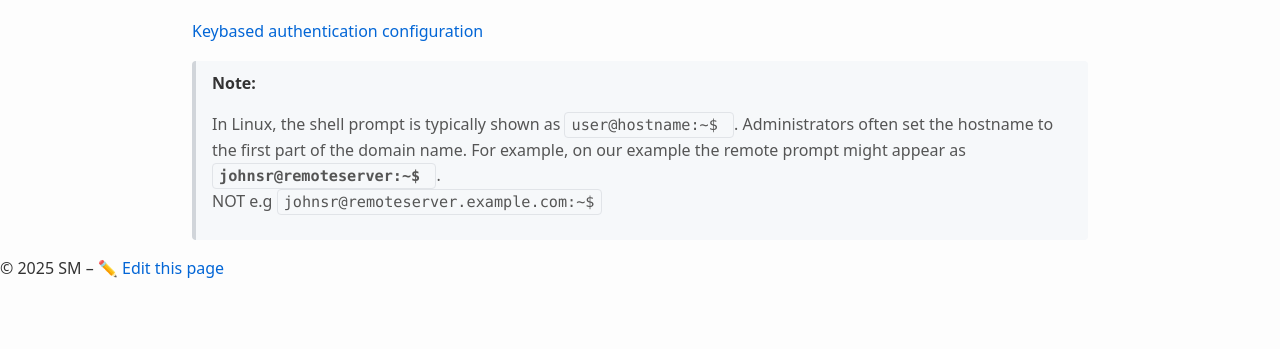
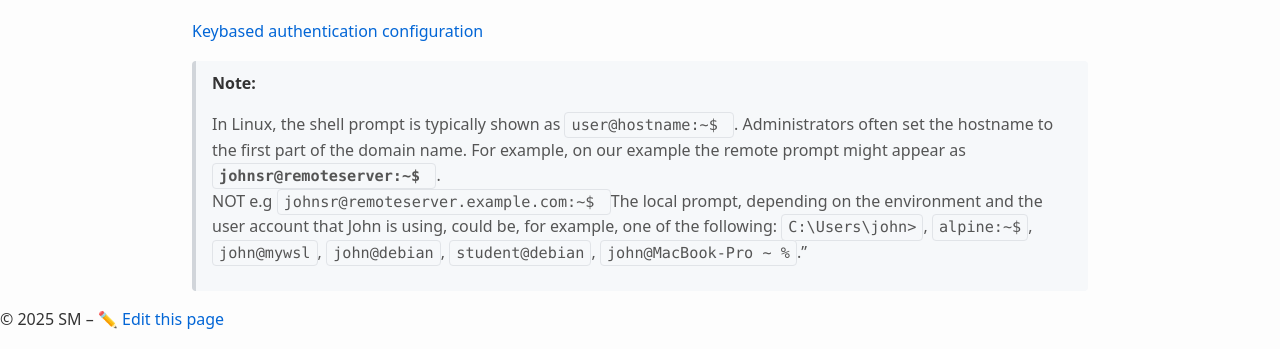
Before and after one commit to averkoc/lx, a Jekyll site: the page built from docs/error1.md, in a window 1280 px wide, cut to the strip 842-1191 px from the top of the page. Built offline with Jekyll 4.4.1, drawn with Linux system fonts in a browser that asks for light colours; before the commit the page ends 1140 px from its top, so only the background shows below that.

Commit message:
Enhance documentation with local prompt examples
Added examples of local shell prompts for clarity.

```diff
--- a/docs/error1.md
+++ b/docs/error1.md
@@ -20,3 +20,4 @@ Assume that you are the user john and you want to set up key-based authenticatio
 
 > In Linux, the shell prompt is typically shown as `user@hostname:~$ `. Administrators often set the hostname to the first part of the domain name. For example, on our example the remote prompt might appear as **`johnsr@remoteserver:~$ `**.
 NOT e.g `johnsr@remoteserver.example.com:~$ `
+> The local prompt, depending on the environment and the user account that John is using, could be, for example, one of the following: `C:\Users\john>`, `alpine:~$`, `john@mywsl`, `john@debian`, `student@debian`, `john@MacBook-Pro ~ %`."
```
